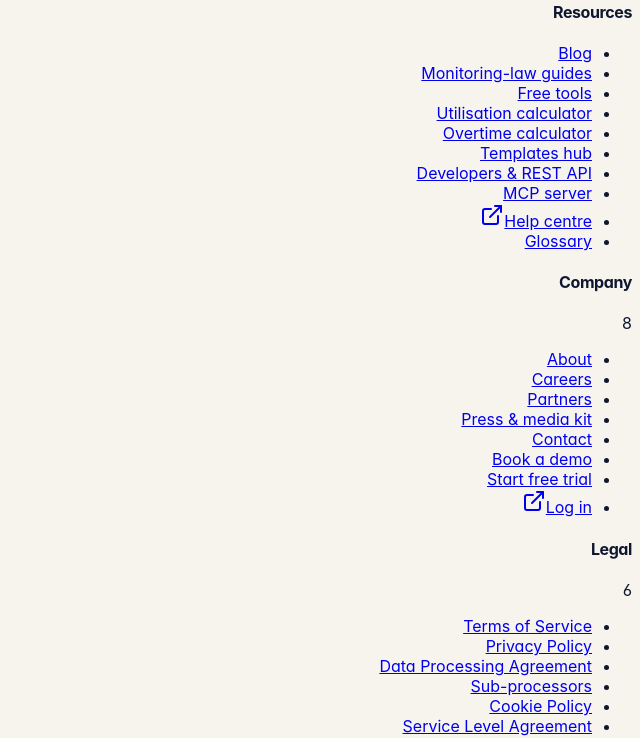
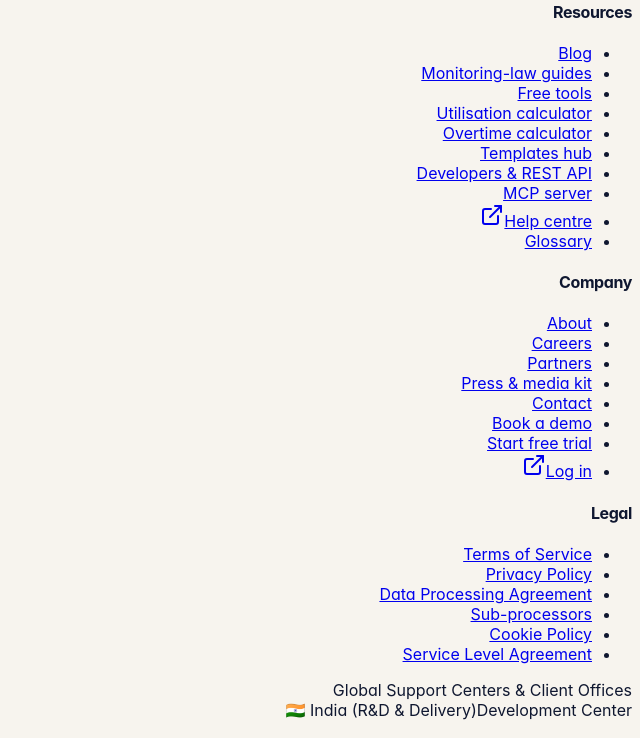
Before and after one commit to aryankantharia/Deskmerit, a React app in the folder src/: page /ar in a window 1280 px wide. Shown: the part 3516-4254 px from the top of the page, without its empty margins (640-1280 px from the left). Built offline with nearby package versions, Linux system fonts and the light colour scheme; the HTML template or start-up script is replaced by a standard one.

Commit message:
fix(footer): standardize Company and Legal column headers to match exact styling of all other sections

```diff
--- a/src/components/DeskmeritFooter.tsx
+++ b/src/components/DeskmeritFooter.tsx
@@ -57,35 +57,11 @@ export function DeskmeritFooter() {
 
         {/* All 7 Sitemap Columns Grid: Product, Solutions, Regions, Compare, Resources, Company, Legal */}
         <div className="grid grid-cols-2 sm:grid-cols-3 md:grid-cols-4 lg:grid-cols-7 gap-8 pb-12 border-b border-[#24305A]">
-          {FOOTER_SECTIONS.map((section) => {
-            const isCompany = section.title === "Company";
-            const isLegal = section.title === "Legal";
-
-            return (
+          {FOOTER_SECTIONS.map((section) => (
             <div key={section.title} className="space-y-3">
-                <div className="flex items-center gap-1.5">
-                  <h4
-                    className={`text-[11px] font-bold uppercase tracking-wider ${
-                      isCompany
-                        ? "text-[#FF5A36]"
-                        : isLegal
-                        ? "text-[#38BDF8]"
-                        : "text-[#9AA1B2]"
-                    }`}
-                  >
+              <h4 className="text-[11px] font-bold uppercase tracking-wider text-[#9AA1B2]">
                 {section.title}
               </h4>
-                  {isCompany && (
-                    <span className="text-[9px] px-1.5 py-0.2 rounded bg-[#FF5A36]/20 text-[#FFA994] font-mono">
-                      8
-                    </span>
-                  )}
-                  {isLegal && (
-                    <span className="text-[9px] px-1.5 py-0.2 rounded bg-[#38BDF8]/20 text-[#BAE6FD] font-mono">
-                      6
-                    </span>
-                  )}
-                </div>
 
               <ul className="space-y-2 text-xs">
                 {section.links.map((link) => (
@@ -112,8 +88,7 @@ export function DeskmeritFooter() {
                 ))}
               </ul>
             </div>
-            );
-          })}
+          ))}
         </div>
 
         {/* Global Support Centers & Client Offices */}
```
Lines whose indentation alone changed are shown as unchanged.
